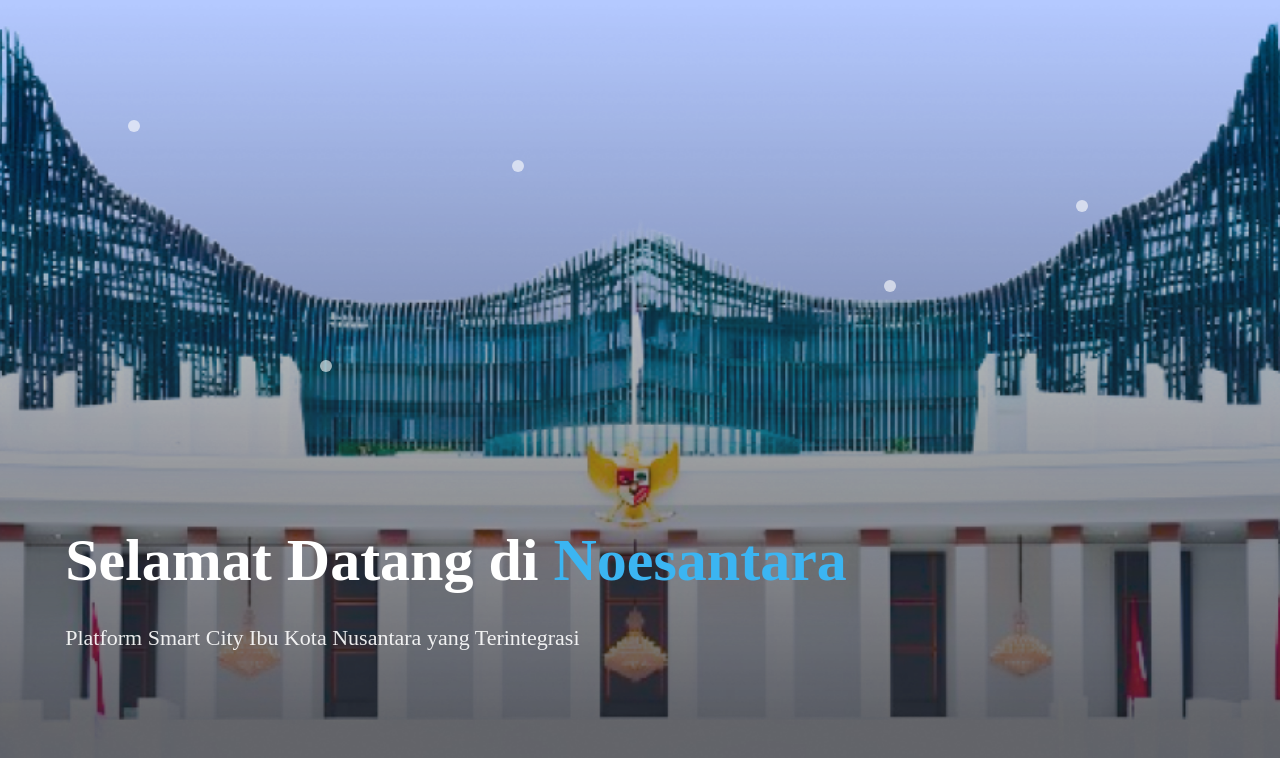
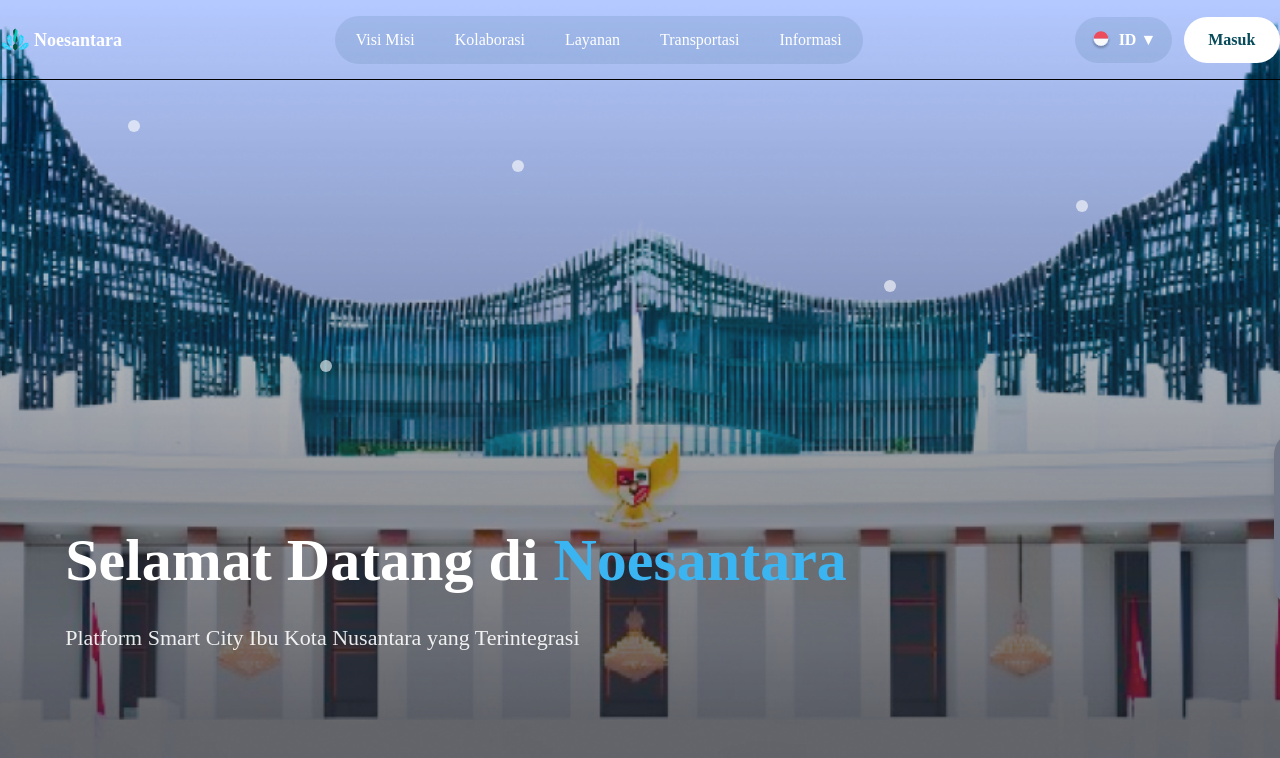
Before and after one commit to aryaTsanyy/noesantara, a Next.js app: page / in a window 1280 px wide. Shown: the top 758 px of the page. Built offline with nearby package versions, Linux system fonts and the light colour scheme; a web font is replaced by a local one.

Commit message:
puhsepuhlanjutindong

```diff
--- a/app/globals.css
+++ b/app/globals.css
@@ -40,6 +40,8 @@
   display: flex;
   flex-direction: column;
   align-items: center;
+  padding-left: 81rem;
+  padding-top: 27rem;
 }
 
 .text {
--- a/app/page.tsx
+++ b/app/page.tsx
@@ -2,9 +2,12 @@
 import { IKN } from "@/app/images/hero-section";
 import { Gradient } from "@/app/images/hero-section";
 import Image from 'next/image';
+import { Navigationbar } from "@/components/navbar";
+import { LanguageDropdown } from "@/components/navbar"
 
 // WelcomeSection.tsx
 import React, { useState } from 'react';
+import { Scrollbutton } from "@/components/button";
 
 interface DotInfo {
   id: number;
@@ -55,6 +58,7 @@
 
   return (
     <div className="welcome-container">
+      <Navigationbar />
       {/* Background image container */}
       <div className="background-image">
         <Image src={IKN} alt="background 1"
@@ -92,6 +96,7 @@
             )}
           </div>
         ))}
+        <Scrollbutton />
       </div>
     </div>
   );
```
